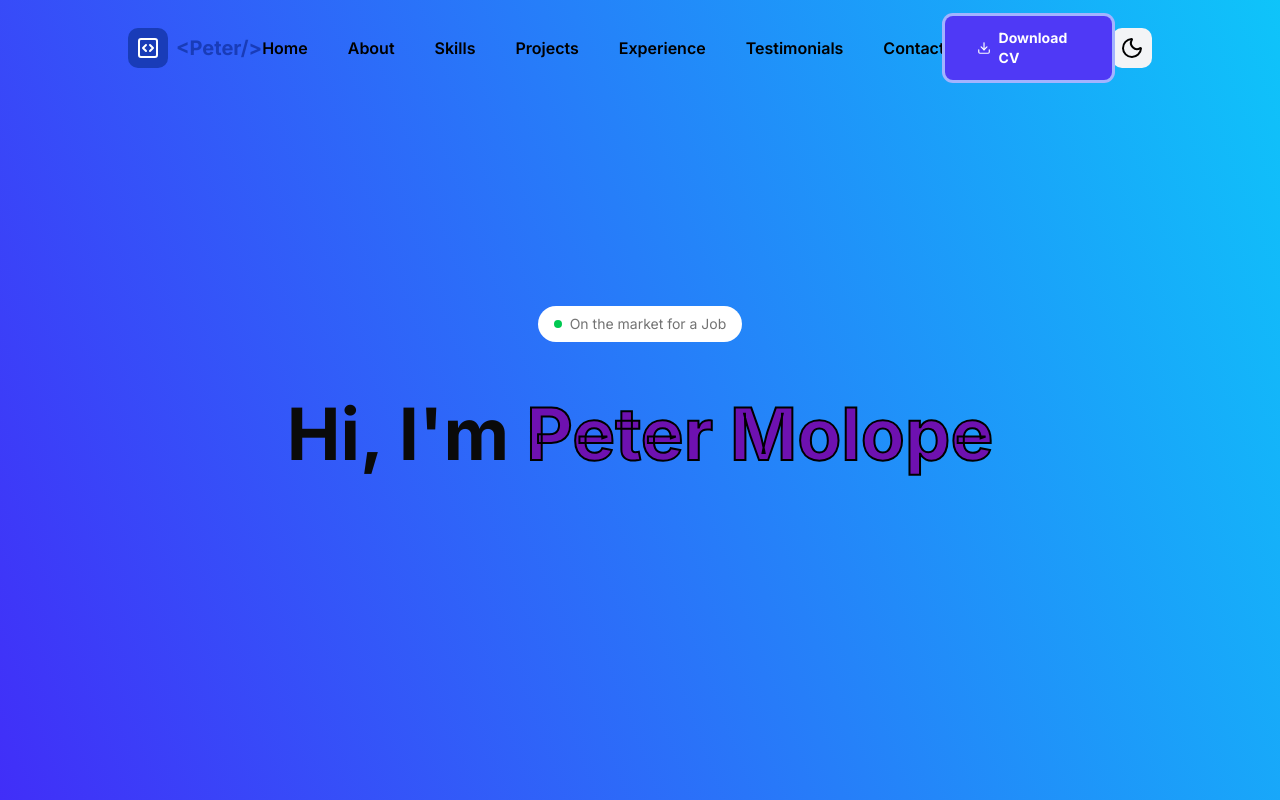
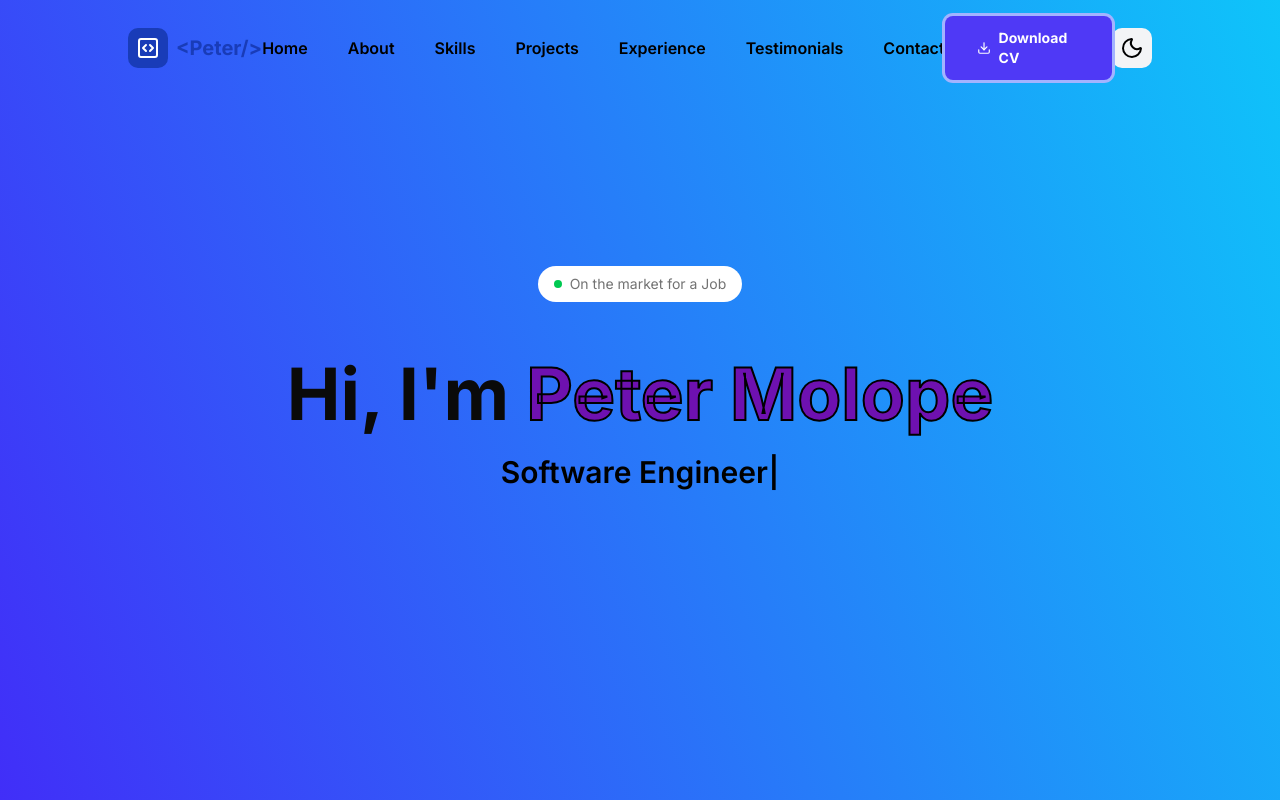
Before and after one commit to PeterMolope/Portfolio, a Next.js app: page / in a window 1280 px wide. Built offline with nearby package versions, Linux system fonts and the light colour scheme.

Commit message:
feat: add typewriter animation to Hero component and update package dependencies

```diff
--- a/components/Home/Hero/Hero.tsx
+++ b/components/Home/Hero/Hero.tsx
@@ -1,4 +1,6 @@
+"use client";
 import React from "react";
+import { TypeAnimation } from "react-type-animation";
 
 const Hero = () => {
   return (
@@ -18,6 +20,25 @@ const Hero = () => {
             Peter Molope
           </span>
         </h1>
+        {/* type witer animation */}
+
+        <div className="text-xl sm:text-2xl md:text-3xl text-black dark:text-white font-semibold mb-4 sm:mb-8 h-12">
+          <TypeAnimation
+            sequence={[
+              "Full Stack Developer",
+              2000,
+              "Software Engineer",
+              2000,
+              "Problem Solver",
+              2000,
+            ]}
+            wrapper="span"
+            speed={50}
+            cursor={true}
+            repeat={Infinity}
+            className="font-mono"
+          />
+        </div>
       </div>
     </div>
   );
--- a/package.json
+++ b/package.json
@@ -18,6 +18,7 @@
     "react": "19.2.3",
     "react-dom": "19.2.3",
     "react-icons": "^5.6.0",
+    "react-type-animation": "^3.2.0",
     "shadcn": "^4.0.2",
     "tailwind-merge": "^3.5.0",
     "tw-animate-css": "^1.4.0"
```
Also changed, not shown: 1 other file (tests, documents, lock files or other folders).
